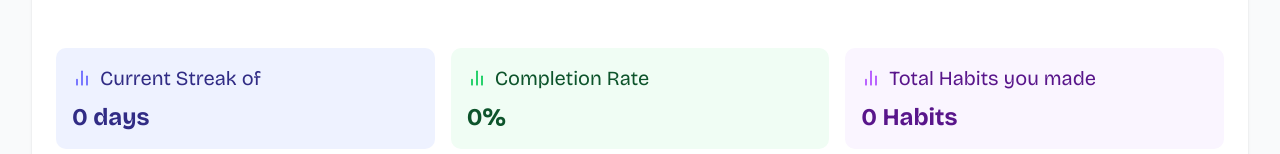
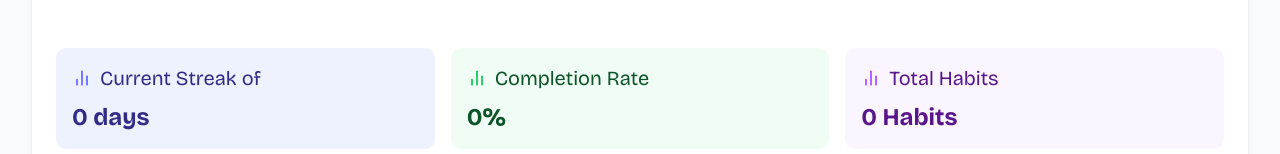
Before and after one commit to 69killian/Track-Hub, a Next.js app: page /history in a window 1280 px wide. Shown: the part 632-786 px from the top of the page. Built offline with nearby package versions, Linux system fonts and the light colour scheme; no server answers; the database is empty; sample sign-in values are in the browser's storage.

Commit message:
fixing total habits

```diff
--- a/app/history/page.tsx
+++ b/app/history/page.tsx
@@ -213,10 +213,10 @@ function History() {
               <div className="bg-purple-50 p-4 rounded-lg">
                 <div className="flex items-center">
                   <BarChart2 className="h-5 w-5 text-purple-500 mr-2" />
-                  <span className={`${bricolage.className} text-[20px] text-sm font-medium text-purple-900`}>Total Habits you made</span>
+                  <span className={`${bricolage.className} text-[20px] text-sm font-medium text-purple-900`}>Total Habits</span>
                 </div>
                 <p className={`${bricolage.className} mt-2 text-2xl font-bold text-purple-900`}>
-                  {progressData[0]?.total || 0} Habits
+                  {habits.length} Habits
                 </p>
               </div>
             </div>
```
